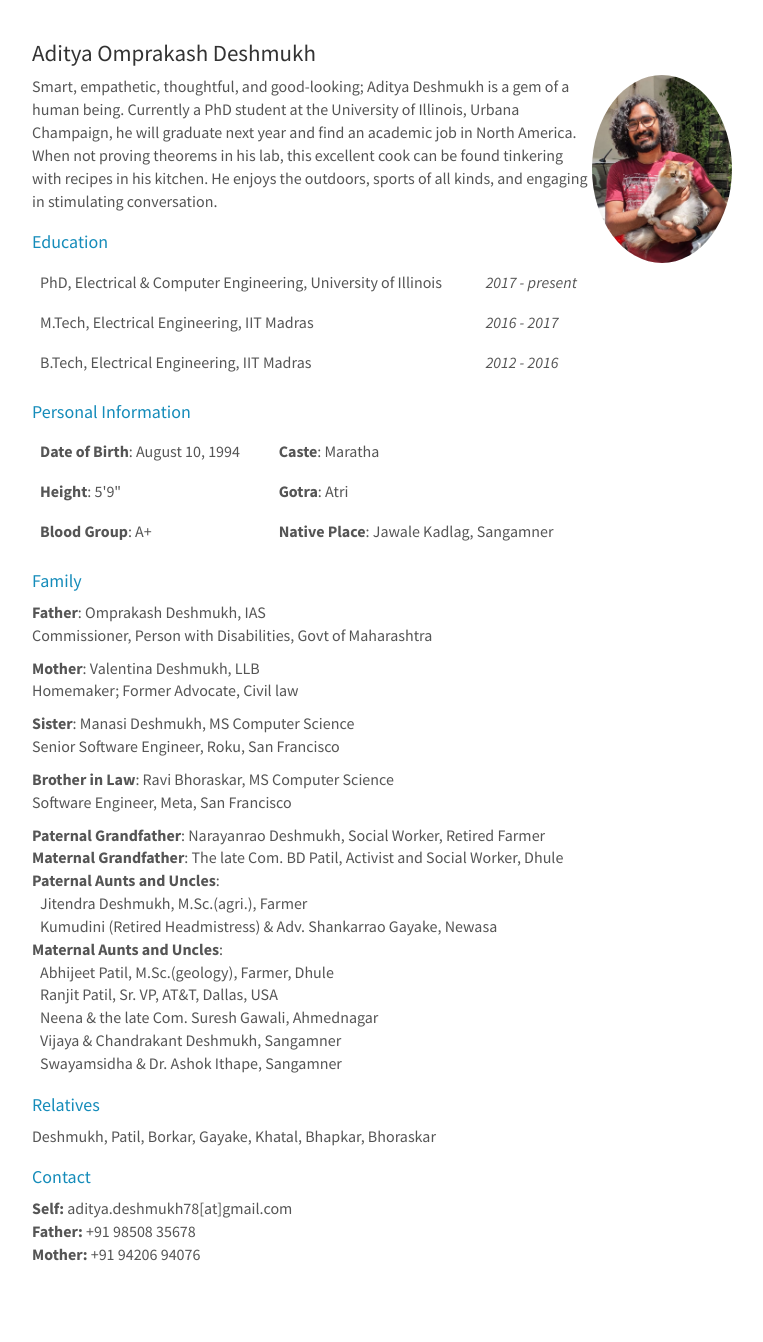
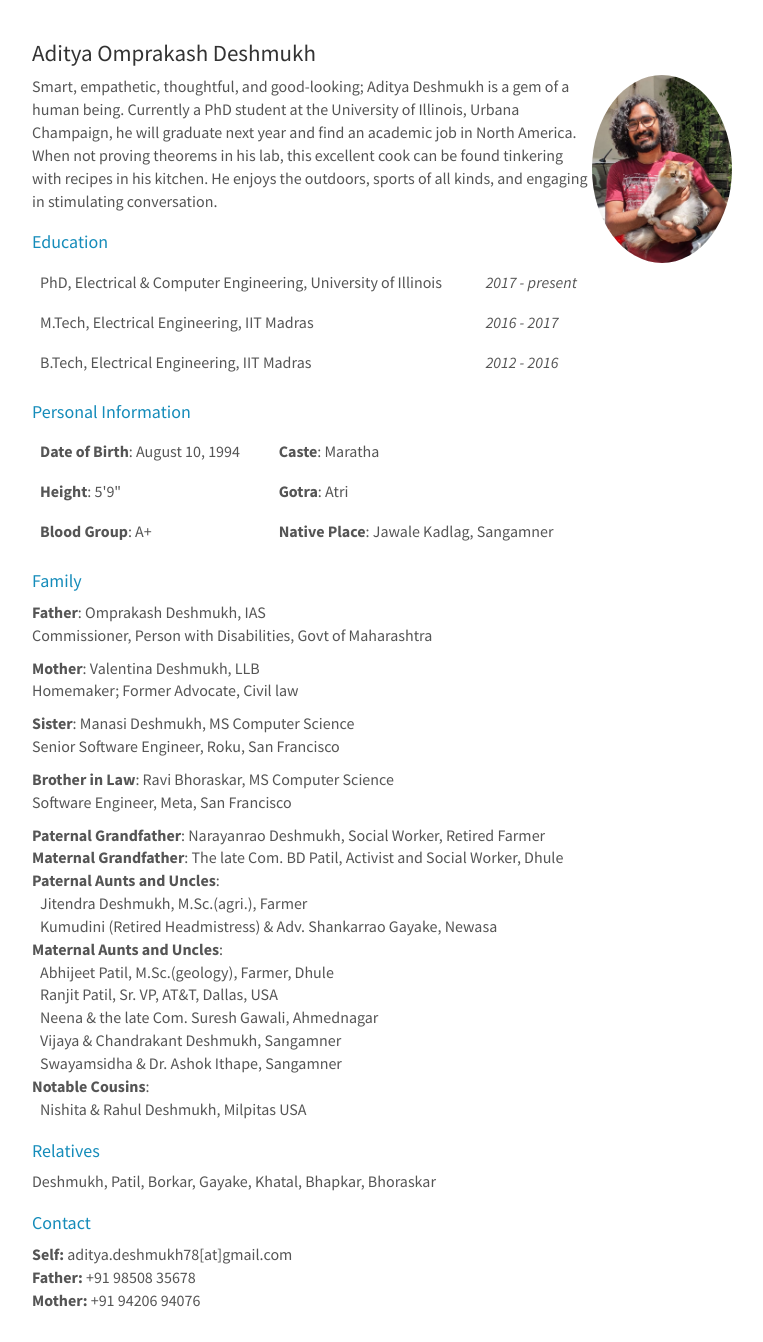
Before and after one commit to ravibhoraskar/ravibhoraskar.github.io, a Jekyll site: the page built from aditya.html, in a window 1280 px wide. Shown: the whole page, without its empty margins (258-1021 px from the left). Built offline with Jekyll 4.4.1, drawn with Linux system fonts in a browser that asks for light colours; before the commit the page ends 1296 px from its top, so only the background shows below that.

Commit message:
Add Nishita to biodata

```diff
--- a/aditya.html
+++ b/aditya.html
@@ -74,6 +74,8 @@ title: Aditya Omprakash Deshmukh
         &ensp;Neena & the late Com. Suresh Gawali, Ahmednagar <br />
         &ensp;Vijaya & Chandrakant Deshmukh, Sangamner <br />
         &ensp;Swayamsidha & Dr. Ashok Ithape, Sangamner <br />
+        <b>Notable Cousins</b>: <br />
+        &ensp;Nishita & Rahul Deshmukh, Milpitas USA <br />
     </p>
     <h3><a href="#">Relatives</a></h3>
     Deshmukh, Patil, Borkar, Gayake, Khatal, Bhapkar, Bhoraskar
```
